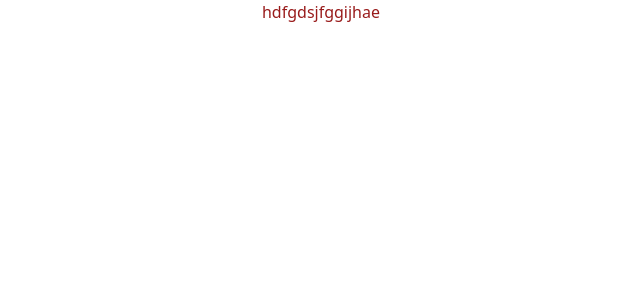
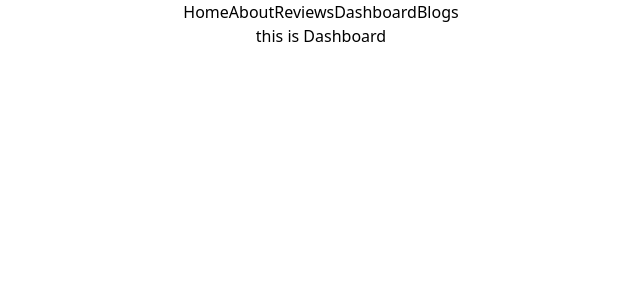
Before and after one commit to kausarahamed/Assignment-9, a React (Create React App) app: page /dashboard in a window 1280 px wide. Shown: the top 300 px of the page, without its empty margins (319-959 px from the left). Built offline with nearby package versions, Linux system fonts and the light colour scheme.

Commit message:
RouteLink

```diff
--- a/package.json
+++ b/package.json
@@ -8,6 +8,7 @@
     "@testing-library/user-event": "^13.5.0",
     "react": "^18.0.0",
     "react-dom": "^18.0.0",
+    "react-router-dom": "^6.3.0",
     "react-scripts": "5.0.0",
     "web-vitals": "^2.1.4"
   },
--- a/src/App.js
+++ b/src/App.js
@@ -1,9 +1,17 @@
+import { Route, Routes } from "react-router-dom";
 import "./App.css";
+import Dashboard from "./component/Dashboard/Dashboard";
+import Header from "./component/Header/Header";
+import Home from "./component/Home/Home";
 
 function App() {
   return (
     <div className="App">
-      <h1 className="text-red-800">hdfgdsjfggijhae</h1>
+      <Header></Header>
+      <Routes>
+        <Route path="/" element={<Home></Home>}></Route>
+        <Route path="/dashboard" element={<Dashboard></Dashboard>}></Route>
+      </Routes>
     </div>
   );
 }
--- /dev/null
+++ b/src/component/About/About.js
@@ -0,0 +1,11 @@
+import React from "react";
+
+const About = () => {
+  return (
+    <div>
+      <h1>this is About</h1>
+    </div>
+  );
+};
+
+export default About;
--- /dev/null
+++ b/src/component/Blogs/Blogs.js
@@ -0,0 +1,11 @@
+import React from "react";
+
+const Blogs = () => {
+  return (
+    <div>
+      <h1>this is Blogs</h1>
+    </div>
+  );
+};
+
+export default Blogs;
--- /dev/null
+++ b/src/component/Dashboard/Dashboard.js
@@ -0,0 +1,11 @@
+import React from "react";
+
+const Dashboard = () => {
+  return (
+    <div>
+      <h1>this is Dashboard </h1>
+    </div>
+  );
+};
+
+export default Dashboard;
--- /dev/null
+++ b/src/component/Header/Header.js
@@ -0,0 +1,18 @@
+import React from "react";
+import { Link } from "react-router-dom";
+
+const Header = () => {
+  return (
+    <div>
+      <nav>
+        <Link to="/">Home</Link>
+        <Link to="/about">About</Link>
+        <Link to="/reviews">Reviews</Link>
+        <Link to="/dashboard">Dashboard</Link>
+        <Link to="/blogs">Blogs</Link>
+      </nav>
+    </div>
+  );
+};
+
+export default Header;
--- /dev/null
+++ b/src/component/Home/Home.js
@@ -0,0 +1,11 @@
+import React from "react";
+
+const Home = () => {
+  return (
+    <div>
+      <h1>this is Home </h1>
+    </div>
+  );
+};
+
+export default Home;
--- /dev/null
+++ b/src/component/NotFound/NotFound.js
@@ -0,0 +1,11 @@
+import React from "react";
+
+const NotFound = () => {
+  return (
+    <div>
+      <h1>this is NotFound 404 page</h1>
+    </div>
+  );
+};
+
+export default NotFound;
--- /dev/null
+++ b/src/component/Review/Review.js
@@ -0,0 +1,11 @@
+import React from "react";
+
+const Review = () => {
+  return (
+    <div>
+      <h1>this is 3 Review page</h1>
+    </div>
+  );
+};
+
+export default Review;
--- /dev/null
+++ b/src/component/Reviews/Reviews.js
@@ -0,0 +1,11 @@
+import React from "react";
+
+const Reviews = () => {
+  return (
+    <div>
+      <h1>this is Reviews</h1>
+    </div>
+  );
+};
+
+export default Reviews;
--- a/src/index.js
+++ b/src/index.js
@@ -1,14 +1,17 @@
-import React from 'react';
-import ReactDOM from 'react-dom';
-import './index.css';
-import App from './App';
-import reportWebVitals from './reportWebVitals';
+import React from "react";
+import ReactDOM from "react-dom";
+import "./index.css";
+import App from "./App";
+import reportWebVitals from "./reportWebVitals";
+import { BrowserRouter } from "react-router-dom";
 
 ReactDOM.render(
   <React.StrictMode>
-    <App />
+    <BrowserRouter>
+      <App />
+    </BrowserRouter>
   </React.StrictMode>,
-  document.getElementById('root')
+  document.getElementById("root")
 );
 
 // If you want to start measuring performance in your app, pass a function
```
Also changed, not shown: 1 other file (tests, documents, lock files or other folders).
